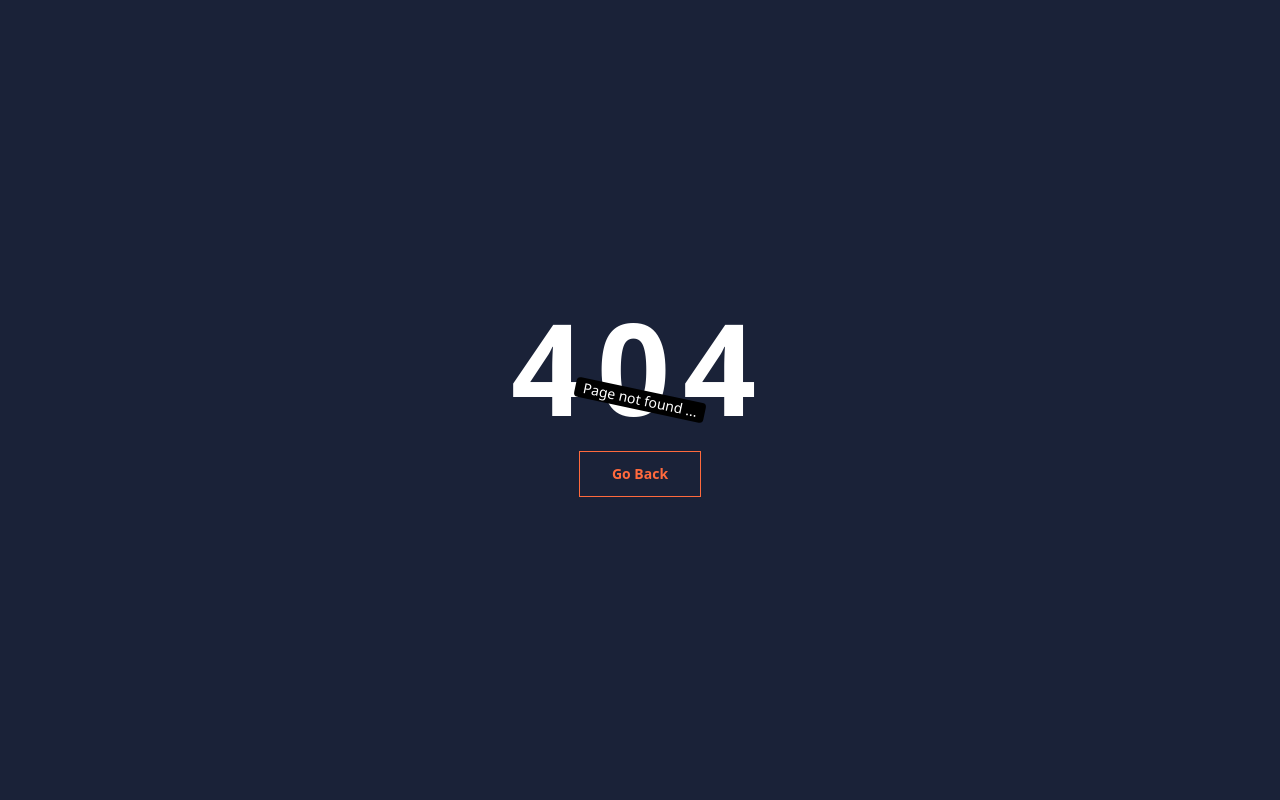
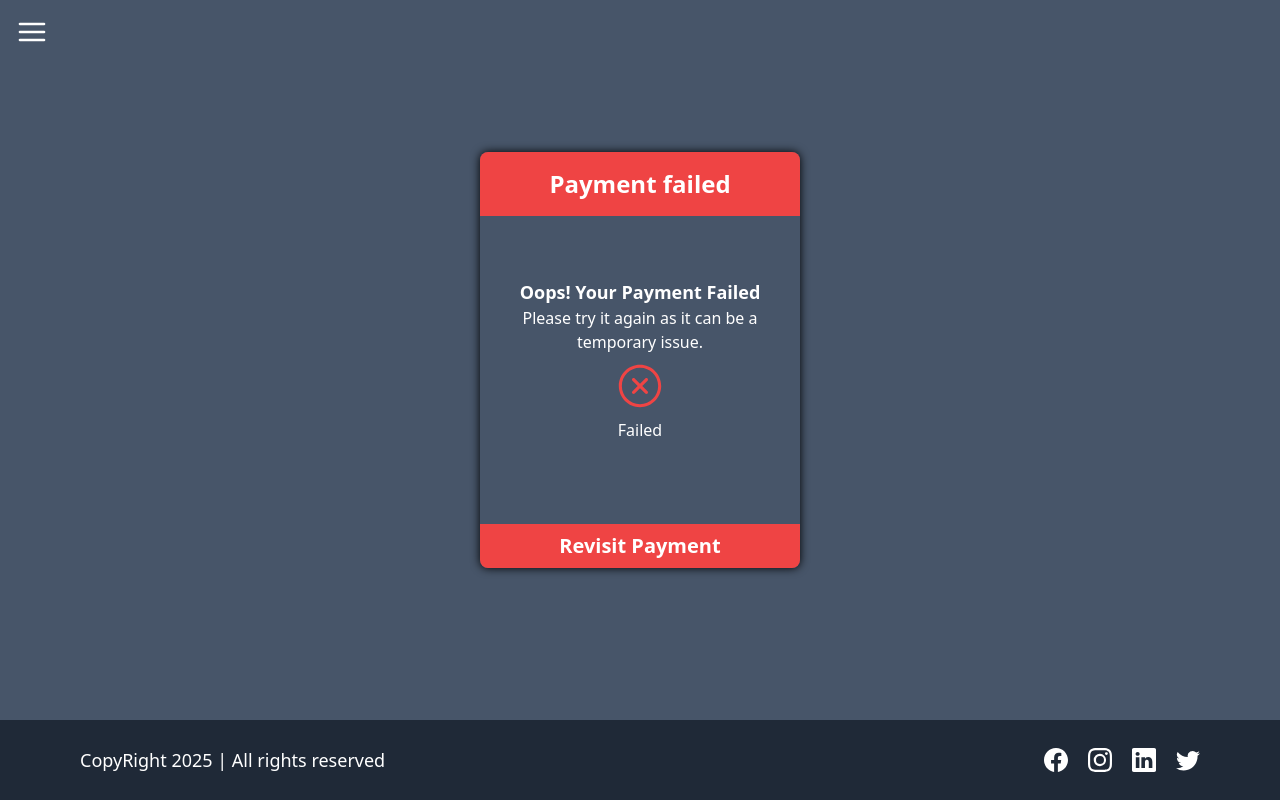
Before and after one commit to merupeshpradhan/lms-frontend-hn, a React (Vite) app: page /checkout/fail in a window 1280 px wide. Before the commit this address had no page. Built offline with nearby package versions, Linux system fonts and the light colour scheme.

Commit message:
Added checkout fail and payment cancellation flow

```diff
--- a/src/App.jsx
+++ b/src/App.jsx
@@ -17,6 +17,7 @@
 import EditProfile from "./Pages/User/EditProfile";
 import Checkout from "./Pages/Payment/Checkout";
 import CheckoutSuccess from "./Pages/Payment/CheckoutSuccess";
+import CheckoutFailure from "./Pages/Payment/CheckoutFailure";
 function App() {
   return (
     <>
@@ -44,6 +45,7 @@
         <Route path="/user/editprofile" element={<EditProfile />}></Route>
         <Route path="/checkout" element={<Checkout />}></Route>
         <Route path="/checkout/success" element={<CheckoutSuccess />}></Route>
+        <Route path="/checkout/fail" element={<CheckoutFailure />}></Route>
         {/* </Route> */}
 
         <Route path="*" element={<NotFound />}></Route>
--- /dev/null
+++ b/src/Pages/Payment/CheckoutFailure.jsx
@@ -0,0 +1,43 @@
+import React from "react";
+import HomeLayout from "../../Layouts/HomeLayout";
+import { Link } from "react-router-dom";
+import { RxCrossCircled } from "react-icons/rx";
+
+function CheckoutFailure() {
+  return (
+    <HomeLayout>
+     <div className="min-h-[90vh] flex items-center justify-center text-white">
+        {/* card to display message */}
+        <div className="w-80 h-[26rem] flex flex-col justify-center items-center shadow-[0_0_10px_black] rounded-lg relative">
+          <h1 className="bg-red-500 absolute top-0 w-full text-center py-4 text-2xl font-bold rounded-tl-lg rounded-tr-lg">
+            Payment failed
+          </h1>
+
+          <div className="px-4 flex flex-col items-center justify-center space-y-2">
+            <p className="text-center">
+              <h2 className="text-lg font-semibold">
+                Oops! Your Payment Failed
+              </h2>
+              Please try it again as it can be a temporary issue.
+            </p>
+
+            {/* adding the check symbol */}
+            <RxCrossCircled className="text-5xl text-red-500" />
+
+            <p>Failed</p>
+          </div>
+
+          {/* going back to payment page again */}
+          <Link
+            className="bg-red-500 hover:bg-red-600 transition-all ease-in-out duration-300 absolute bottom-0 w-full text-center py-2 text-xl font-bold rounded-bl-lg rounded-br-lg"
+            to={"/checkout"}
+          >
+            <button>Revisit Payment</button>
+          </Link>
+        </div>
+      </div>
+    </HomeLayout>
+  );
+}
+
+export default CheckoutFailure;
--- a/src/Pages/Payment/CheckoutSuccess.jsx
+++ b/src/Pages/Payment/CheckoutSuccess.jsx
@@ -3,11 +3,10 @@
 import HomeLayout from "../../Layouts/HomeLayout";
 import { Link } from "react-router-dom";
 
-function CheckoutSuccess(params) {
+function CheckoutSuccess() {
   return (
     <HomeLayout>
       <div className="min-h-[90vh] flex items-center justify-center text-white">
-        {/* card to display message */}
         <div className="w-80 h-[26rem] flex flex-col justify-center items-center shadow-[0_0_10px_black] rounded-lg relative">
           <h1 className="bg-green-500 absolute top-0 w-full text-center py-4 text-2xl font-bold rounded-tl-lg rounded-tr-lg">
             Payment Successful
--- a/src/Pages/User/Profile.jsx
+++ b/src/Pages/User/Profile.jsx
@@ -1,11 +1,22 @@
 import { useDispatch, useSelector } from "react-redux";
 import HomeLayout from "../../Layouts/HomeLayout";
-import { Link } from "react-router-dom";
+import { Link, useNavigate } from "react-router-dom";
+import { cancelCourseBundle } from "../../Redux/Slices/RazorpaySlice";
+import { getUserData } from "../../Redux/Slices/AuthSlice";
+import toast from "react-hot-toast";
 
 function Profile() {
   const dispatch = useDispatch();
+  const navigate = useNavigate();
+  const userData = useSelector((state) => state?.auth?.data);
 
-  const userData = useSelector((state) => state?.auth?.data);
+  async function handleCourseCancelSubscription() {
+    toast("Initiating cancellation");
+    await dispatch(cancelCourseBundle());
+    await dispatch(getUserData());
+    toast.success("Cancellation completed!");
+    navigate("/");
+  }
 
   return (
     <HomeLayout>
--- a/src/Redux/Slices/RazorpaySlice.js
+++ b/src/Redux/Slices/RazorpaySlice.js
@@ -47,7 +47,9 @@
   }
 );
 
-export const getPaymentRecord = createAsyncThunk("payments/record", async () => {
+export const getPaymentRecord = createAsyncThunk(
+  "payments/record",
+  async () => {
     try {
       const res = axiosInstance.get("/payments?count=100");
       toast.promise(res, {
@@ -63,7 +65,8 @@
     } catch (error) {
       toast.error("Operation failed");
     }
-});
+  }
+);
 
 export const cancelCourseBundle = createAsyncThunk(
   "payments/cancel",
@@ -72,7 +75,9 @@
       const res = axiosInstance.post("/payments/unsubscribe");
       toast.promise(res, {
         loading: "Unsubscribing the bundle...",
-          success: "Bundle unsubscibed successfully",
+        success: (data) => {
+          return data?.data?.message;
+        },
         error: "Failed to unsubscibe the bundle",
       });
       const response = await res;
```
Lines whose indentation alone changed are shown as unchanged.
